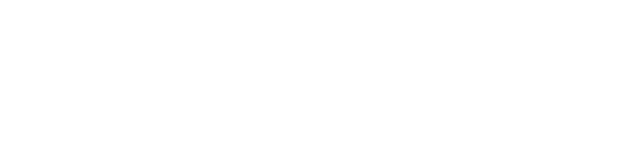
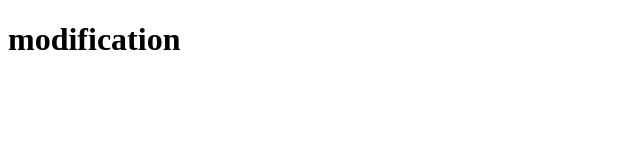
Before and after one commit to mkebe340/generation, a plain HTML site: page autre.html in a window 1280 px wide. Shown: the whole page, without its empty margins (0-640 px from the left). Drawn offline with Linux system fonts and the light colour scheme.

Commit message:
ajout h1

```diff
--- a/autre.html
+++ b/autre.html
@@ -7,6 +7,6 @@
     <title>Document</title>
 </head>
 <body>
-
+    <h1> modification </h1>
 </body>
 </html>
```
